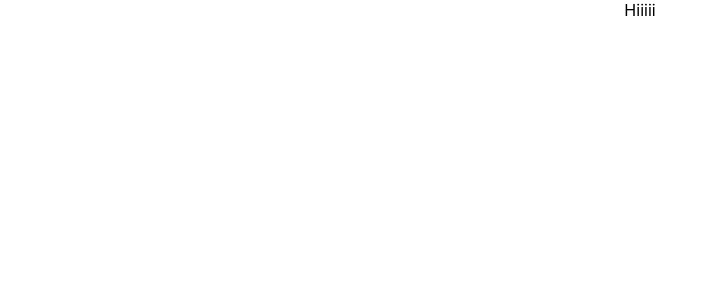
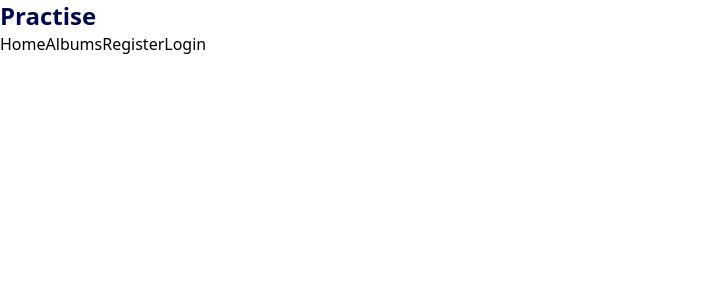
Before and after one commit to chelahcynthia/savannah-front, a React (Create React App) app: page / in a window 1280 px wide. Shown: the top 300 px of the page, without its empty margins (0-717 px from the left). Built offline with nearby package versions, Linux system fonts and the light colour scheme.

Commit message:
Creates navbar links

```diff
--- a/src/App.js
+++ b/src/App.js
@@ -1,11 +1,12 @@
-import logo from './logo.svg';
+
 import './App.css';
+import Navbar from './components/Navbar';
 
 function App() {
   return (
-    <div className="App">
-     Hiiiii
-    </div>
+    <>
+     <Navbar />
+    </>
   );
 }
 
--- /dev/null
+++ b/src/components/Navbar.js
@@ -0,0 +1,26 @@
+import React from 'react'
+
+const Navbar = () => {
+    const navItems = [
+        {link: "Home", path: "home"},
+        {link: "Albums", path: "albums"},
+        {link: "Register", path: "register"},
+        {link: "Login", path: "login"}
+      ]
+  return (
+    <nav>
+        <div>
+           <h1 className='font-bold text-primary text-2xl flex'>Practise</h1>
+           <ul>
+            {
+              navItems.map(({link, path}) => <a key={link} href={path}>{link}</a>)
+            }
+           </ul>
+        </div>
+
+
+    </nav>
+  )
+}
+
+export default Navbar
--- a/src/index.css
+++ b/src/index.css
@@ -1,13 +1,3 @@
-body {
-  margin: 0;
-  font-family: -apple-system, BlinkMacSystemFont, 'Segoe UI', 'Roboto', 'Oxygen',
-    'Ubuntu', 'Cantarell', 'Fira Sans', 'Droid Sans', 'Helvetica Neue',
-    sans-serif;
-  -webkit-font-smoothing: antialiased;
-  -moz-osx-font-smoothing: grayscale;
-}
-
-code {
-  font-family: source-code-pro, Menlo, Monaco, Consolas, 'Courier New',
-    monospace;
-}
+@tailwind base;
+@tailwind components;
+@tailwind utilities;
--- a/tailwind.config.js
+++ b/tailwind.config.js
@@ -1,8 +1,18 @@
 /** @type {import('tailwindcss').Config} */
 module.exports = {
-  content: [],
+  content: [
+    "./src/**/*.{js,jsx,ts,tsx}",
+  ],
   theme: {
-    extend: {},
+    extend: {
+      colors: {
+        "primary": "#010851",
+        "secondary": "#9A7AF1",
+        "tertiary": "#707070",
+        "pink": "EE9AE5"
+
+      }
+    },
   },
   plugins: [],
 }
```
